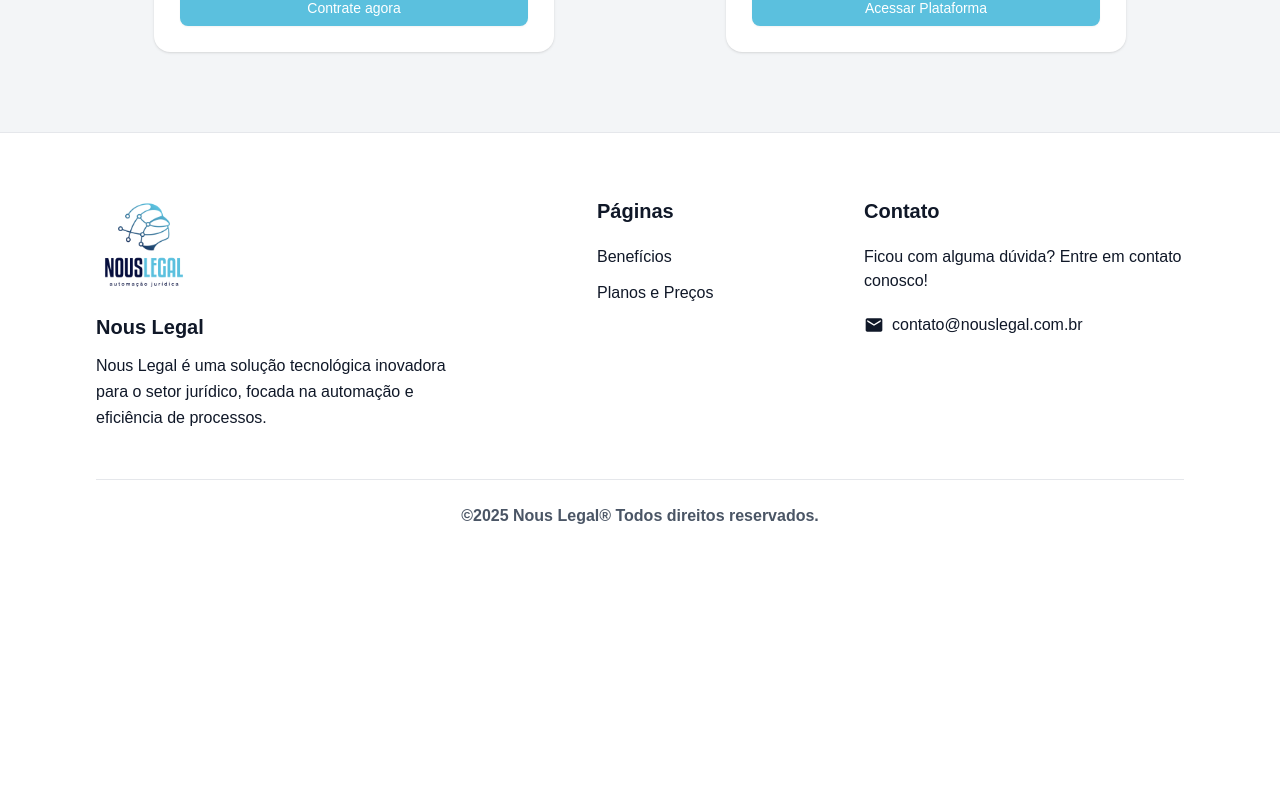
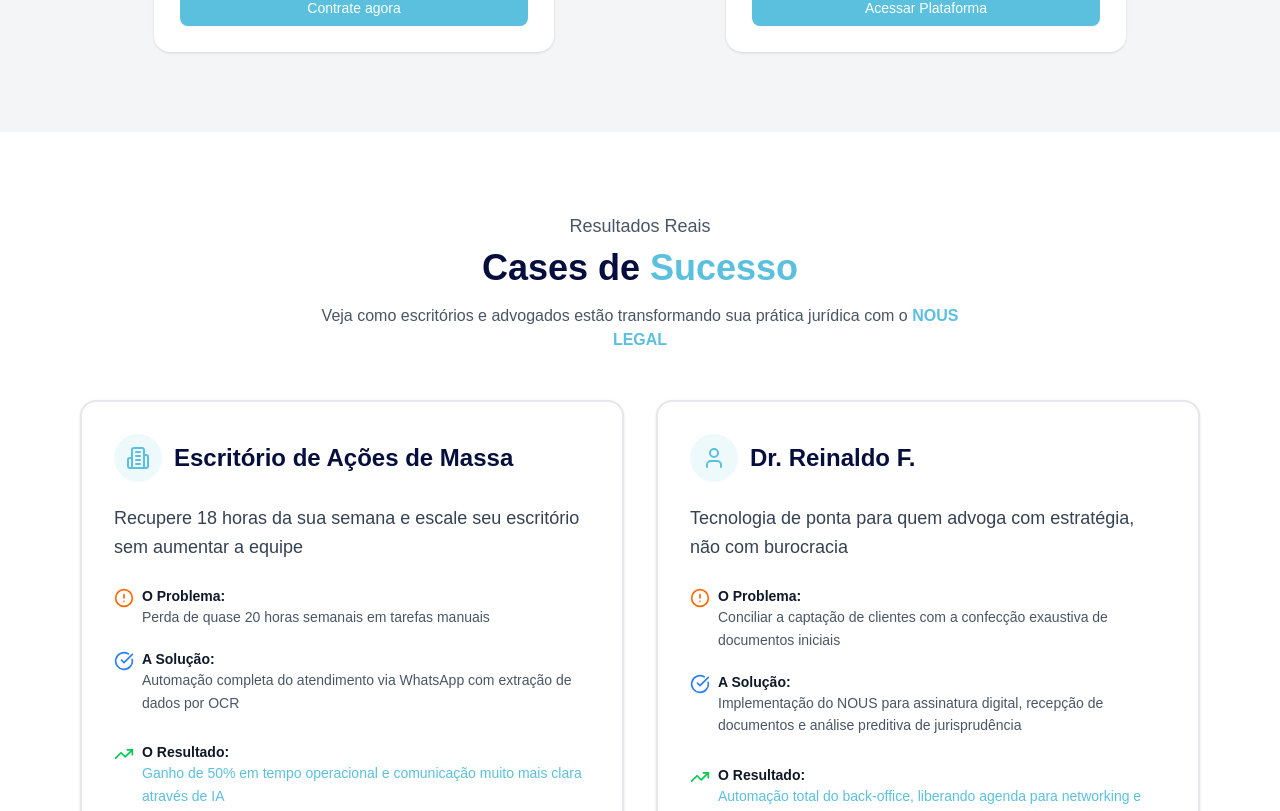
Before and after one commit to AriBarros/nous-legal, a React (Vite) app: page / in a window 1280 px wide. Shown: the part 4509-5320 px from the top of the page. Before the commit the page ends 5101 px from the top, so only its background shows below. Built offline with nearby package versions, Linux system fonts and the light colour scheme.

Commit message:
feat: integrate Cases component into HomeLayout for enhanced user experience

```diff
--- a/src/pages/HomeLayout.tsx
+++ b/src/pages/HomeLayout.tsx
@@ -3,6 +3,7 @@
 import { AtendimentoJuridico } from '@/components/AtendimentoJuridico';
 import { Motivos } from '@/components/motivos/Motivos';
 import { Planos } from '@/components/planos/Planos';
+import { Cases } from '@/components/cases/Cases';
 import { Footer } from '@/components/Footer';
 import { Produtos } from '@/components/produtos/Produtos';
 import { Toaster } from 'sonner';
@@ -17,6 +18,7 @@
       <Produtos />
       <Motivos />
       <Planos />
+      <Cases />
       <Footer />
     </>
   );
```
